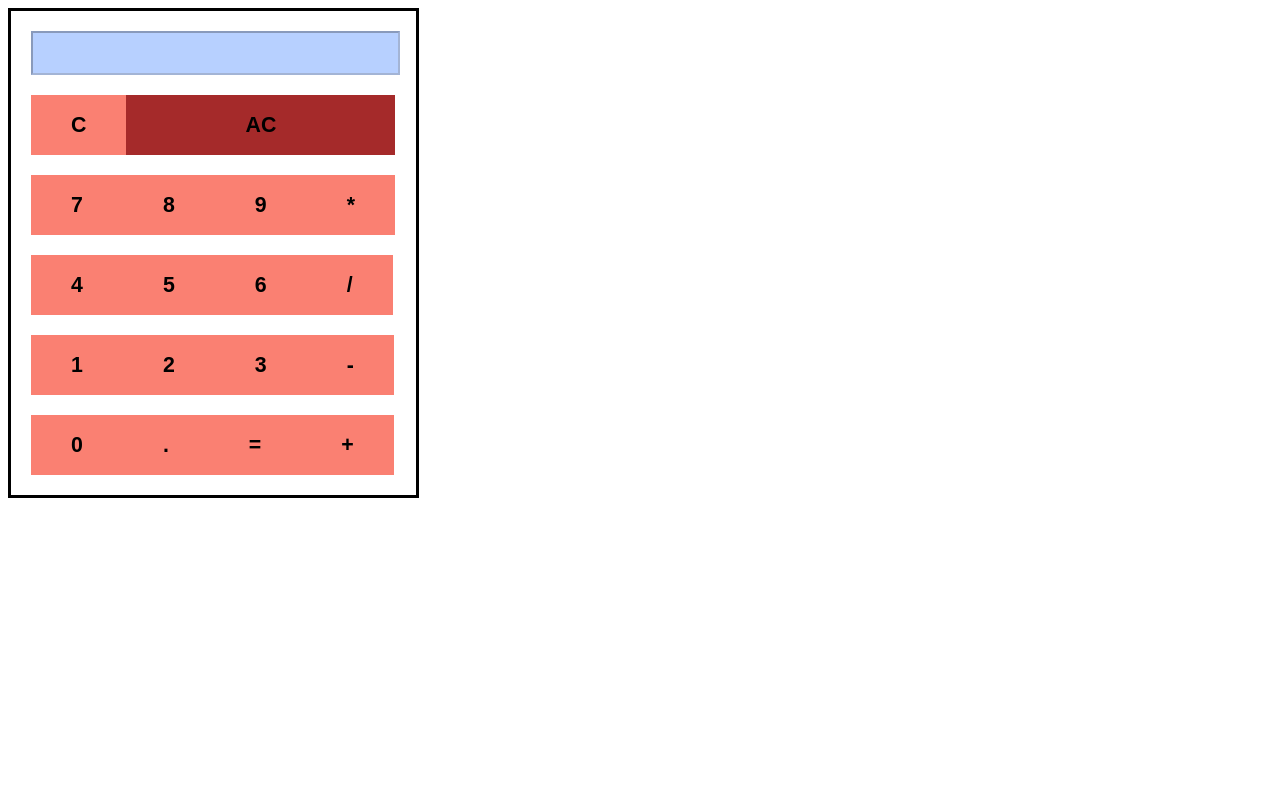
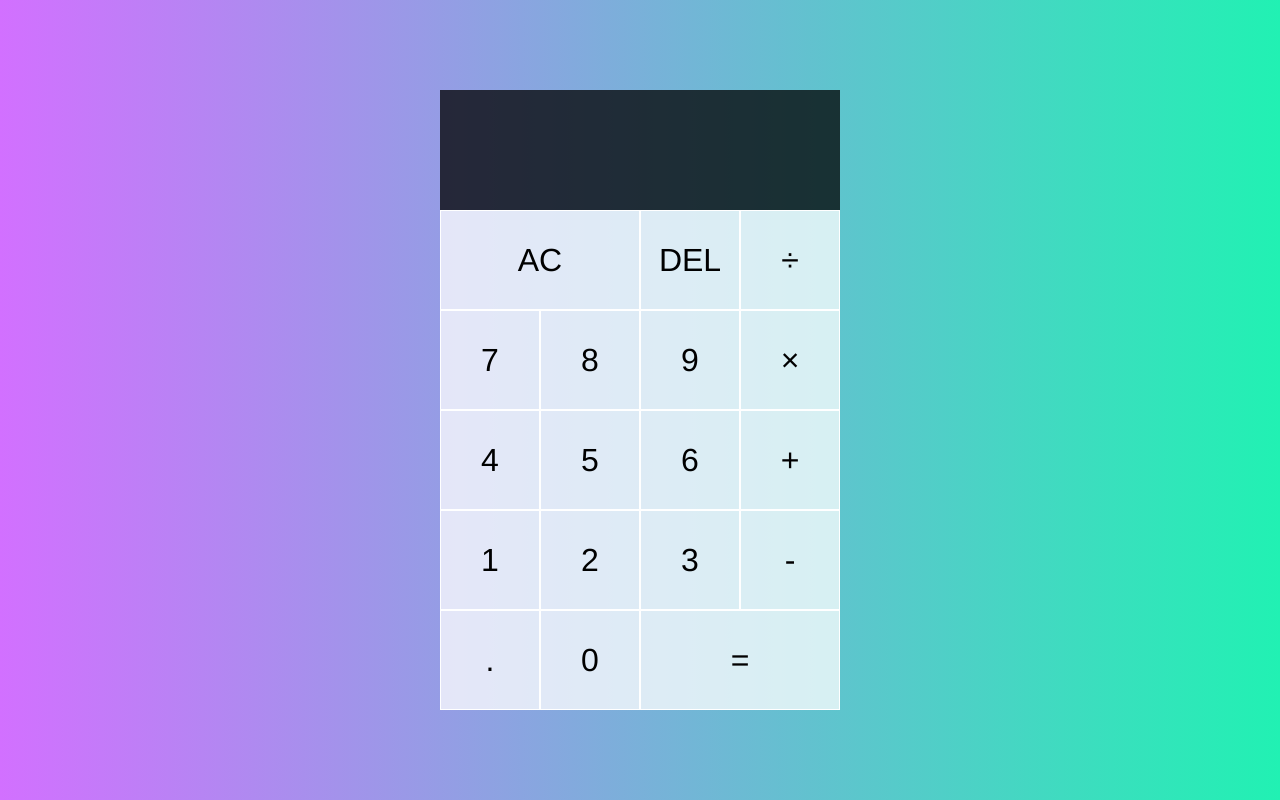
Before and after one commit to GroovyMikee/CalculatorJS, a plain HTML site: page index.html in a window 1280 px wide. Drawn offline with Linux system fonts and the light colour scheme.

Commit message:
new view of app

```diff
--- a/index.html
+++ b/index.html
@@ -4,22 +4,32 @@
 <meta charset="UTF-8">
 <meta name="viewport" content="width=device-width, initial-scale=1.0">
 <title>Calculator</title>
+<link rel="stylesheet" type="text/css" href="style.css">
 <script src="script.js"></script>
-<link rel="stylesheet" type="text/css" href="style.css">
 </head>
-<body onload="gen()">
-<div id="calculator">
-    <div id="screen">
+<div class="calculator">
+    <div class="screen">
+        <div data-previous-operand class="previous-operand"></div>
+        <div data-current-operand class="current-operand"></div>
     </div>
-    <div id="cDelete">
-    </div>
-    <div id="main">
-    </div>
-    <div id="main2">
-    </div>
-    <div id="main3">
-    </div>
-    <div id="main4">
+        <button data-all-clear class="span-two">AC</button>
+        <button data-delete >DEL</button>
+        <button data-operation>&divide;</button>
+        <button data-number>7</button>
+        <button data-number>8</button>
+        <button data-number>9</button>
+        <button data-operation>&times;</button>
+        <button data-number>4</button>
+        <button data-number>5</button>
+        <button data-number>6</button>
+        <button data-operation>+</button>
+        <button data-number>1</button>
+        <button data-number>2</button>
+        <button data-number>3</button>
+        <button data-operation>-</button>
+        <button data-number>.</button>
+        <button data-number>0</button>
+        <button data-equals class="span-two">=</button>
     </div>
 </div>
 </body>
--- a/script.js
+++ b/script.js
@@ -1,83 +1,49 @@
-function gen() {
-    const calcScreen = document.getElementById("screen")
-    const cDelete = document.getElementById("cDelete")
-    const main = document.getElementById("main")
-    const main2 = document.getElementById("main2")
-    const main3 = document.getElementById("main3")
-    const main4 = document.getElementById("main4")
-
-    const screen = document.createElement("input")
-    screen.setAttribute("type", "text")
-    screen.setAttribute("value", "")
-    screen.setAttribute("disabled", "true")
-    calcScreen.appendChild(screen)
-
-    for (let i = 0; i < 10; i++) {
-        const keyi = document.createElement("button")
-        keyi.innerText = i
-        keyi.onclick = show
-        keyi.dataset.value = i
-        if(i === 0) {
-            main4.appendChild(keyi)
-        } else if (i > 0 && i <= 3) {
-            main3.appendChild(keyi)
-        } else if (i > 3 && i < 7) {
-            main2.appendChild(keyi)
-        } else {
-            main.appendChild(keyi)
-        }
+class Calculator {
+    constructor(previousOperandTextElement, currentOperandTextElement) {
+        this.previousOperandTextElement = previousOperandTextElement
+        this.currentOperandTextElement = currentOperandTextElement
+        this.clear()
     }
 
-    const keyC = document.createElement("button")
-    keyC.innerText = "C"
-    keyC.dataset.value = "C"
-    keyC.onclick = show
-    cDelete.appendChild(keyC)
+    clear() {
+        this.currentOperand = ''
+        this.previousOperand = ''
+        this.calculation = undefined
+    }
 
-    const keyAC = document.createElement("button")
-    keyAC.innerText = "AC"
-    keyAC.dataset.value = "AC"
-    keyAC.setAttribute("id", "AC")
-    keyAC.onclick = show
-    cDelete.appendChild(keyAC)
+    delete() {
 
-    const keyDot = document.createElement("button")
-    keyDot.innerText = "."
-    keyDot.dataset.value = "."
-    keyDot.onclick = show
-    main4.appendChild(keyDot)
+    }
 
-    const keyEq = document.createElement("button")
-    keyEq.innerText = "="
-    keyEq.dataset.value = "="
-    keyEq.onclick = show
-    main4.appendChild(keyEq)
+    appendNumber(number) {
+        this.currentOperand = this.currentOperand.toString() + number.toString()
+    }
 
-    const keyAdd = document.createElement("button")
-    keyAdd.innerText = "+"
-    keyAdd.dataset.value = "+"
-    keyAdd.onclick = show
-    main4.appendChild(keyAdd)
+    chooseOperation(operation) {
 
-    const keyMin = document.createElement("button")
-    keyMin.innerText = "-"
-    keyMin.dataset.value = "-"
-    keyMin.onclick = show
-    main3.appendChild(keyMin)
+    }
 
-    const keyDiv = document.createElement("button")
-    keyDiv.innerText = "/"
-    keyDiv.dataset.value = "/"
-    keyDiv.onclick = show
-    main2.appendChild(keyDiv)
+    compute() {
 
-    const keyMult = document.createElement("button")
-    keyMult.innerText = "*"
-    keyMult.dataset.value = "*"
-    keyMult.onclick = show
-    main.appendChild(keyMult)
+    }
+
+    updateScreen() {
+        this.currentOperandTextElement.innerText = this.currentOperand
+    }
 }
 
-function show() {
-    console.log(this.dataset.value)
-}
+const numberButtons = document.querySelectorAll('[data-number]')
+const operationButtons = document.querySelectorAll('[data-operation]')
+const equalsButton = document.querySelector('[data-equals]')
+const deleteButton = document.querySelector('[data-delete]')
+const allClearButton = document.querySelector('[data-all-clear]')
+const previousOperandTextElement = document.querySelector('[data-previous-operand]')
+const currentOperandTextElement = document.querySelector('[data-current-operand]')
+
+const calculator = new Calculator(previousOperandTextElement, currentOperandTextElement)
+
+numberButtons.forEach(button => {button.addEventListener('click', () => {
+    calculator.appendNumber(button.innerText)
+    calculator.updateScreen()
+    })
+})
--- a/style.css
+++ b/style.css
@@ -1,29 +1,58 @@
-#calculator {
-    padding: 20px;
-    size: auto;
-    border-style: solid;
-    width: 365px;
+*, *::before, *::after {
+    box-sizing: border-box;
+    font-family: 'Franklin Gothic Medium', 'Arial Narrow', Arial, sans-serif;
+    font-weight: normal;
 }
 
-button {
-    margin-top: 20px;
-    line-height: 60px;
-    font-weight: bold;
-    font-size: 16pt;
-    padding: 0 40px;
-    background: salmon;
-    border: none;
-    cursor: pointer;
-  }
-
-input {
-    width: 361px;
-    font-size: 25pt;
-    background-color: rgb(183, 208, 255);
-    text-align: right;
+body {
+    padding: 0;
+    margin: 0;
+    background: linear-gradient(to right, rgba(210, 112, 255), rgba(33, 241, 179));
 }
 
-#AC {
-    width: 269px;
-    background-color: brown;
+.calculator {
+    display: grid;
+    justify-content: center;
+    align-content: center;
+    min-height: 100vh;
+    grid-template-columns: repeat(4, 100px);
+    grid-template-rows: minmax(120px, auto) repeat(5, 100px);
 }
+
+.calculator > button {
+    cursor: pointer;
+    font-size: 2rem;
+    border: 1px solid white;
+    outline: none;
+    background-color: rgba(255, 255, 255, 0.75);
+}
+
+.calculator > button:hover {
+    background-color: rgba(255, 255, 255, .9);
+}
+
+.span-two {
+    grid-column: span 2;
+}
+
+.screen {
+    grid-column: 1 / -1;
+    background-color: rgba(0, 0, 0, 0.75);
+    display: flex;
+    align-items: flex-end;
+    justify-content: space-around;
+    flex-direction: column;
+    padding: 10px;
+    word-wrap: break-word;
+    word-break: break-all;
+}
+
+.screen .previous-operand {
+    color: rgba(255, 255, 255, .75);
+    font-size: 1.5rem;
+}
+
+.screen .previous-operand {
+    color: white;
+    font-size: 2.5rem;
+}
```
